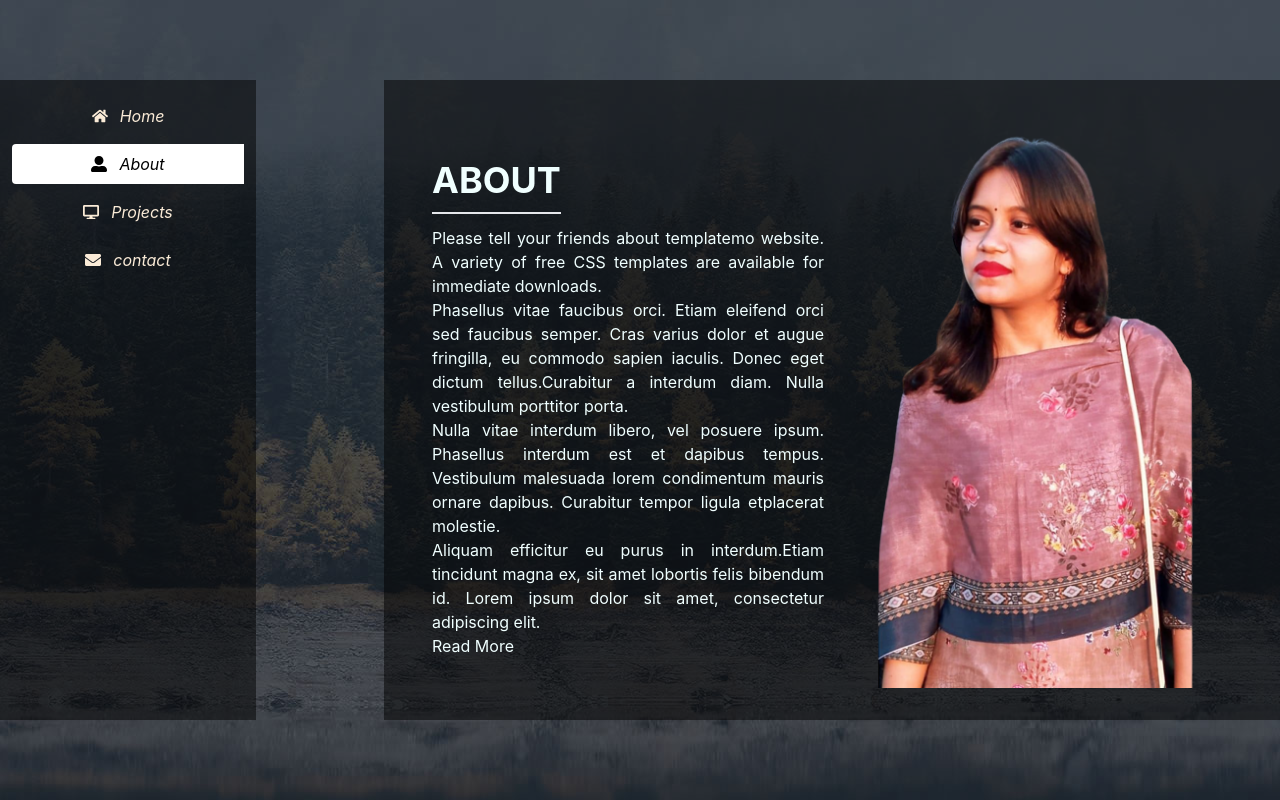
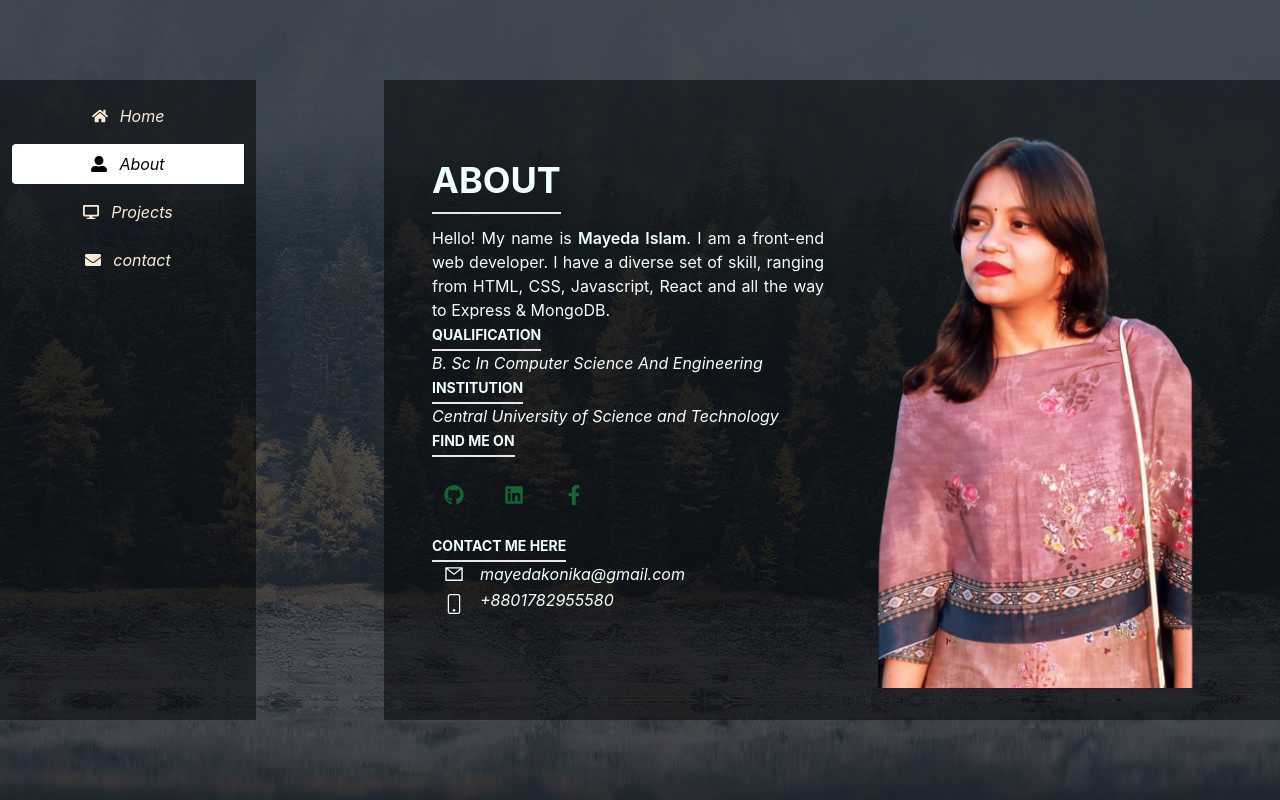
Before and after one commit to Mayeda-Islam/protfolio-front-end, a React (Create React App) app: page /about in a window 1280 px wide. Built offline with nearby package versions, Linux system fonts and the light colour scheme.

Commit message:
about page updated

```diff
--- a/src/Pages/About/About.js
+++ b/src/Pages/About/About.js
@@ -1,4 +1,7 @@
 import React from "react";
+import { FaFacebookF, FaGithub, FaLinkedin } from "react-icons/fa";
+import { AiOutlineMail } from "react-icons/ai";
+import { BsFillPhoneFill, BsPhone } from "react-icons/bs";
 import myImg from "../../images/my-img/mayeda.png";
 const About = () => {
   return (
@@ -11,31 +14,97 @@ const About = () => {
                 <h2 className="text-4xl uppercase font-bold border-b-2 inline-block pb-3 mb-3 mt-0">
                   About
                 </h2>
+                <p className="">
+                  Hello! My name is{" "}
+                  <span className="font-semibold">Mayeda Islam</span>. I am a
+                  front-end web developer. I have a diverse set of skill,
+                  ranging from HTML, CSS, Javascript, React and all the way to
+                  Express & MongoDB.
+                </p>
+                <div>
+                  <h2 className="text-sm uppercase font-bold border-b-2 inline-block pb-1 mt-0">
+                    Qualification
+                  </h2>
+                  <p>
+                    <em>B. Sc In Computer Science And Engineering</em>
+                  </p>
+                </div>
+                <h2 className="text-sm uppercase font-bold border-b-2 inline-block pb-1 mt-0">
+                  Institution
+                </h2>
                 <p>
-                  Please tell your friends about templatemo website. A variety
-                  of free CSS templates are available for immediate downloads.
+                  <em>Central University of Science and Technology</em>
                 </p>
-                <p>
-                  Phasellus vitae faucibus orci. Etiam eleifend orci sed
-                  faucibus semper. Cras varius dolor et augue fringilla, eu
-                  commodo sapien iaculis. Donec eget dictum tellus.
-                  <a href="#">Curabitur</a> a interdum diam. Nulla vestibulum
-                  porttitor porta.
-                </p>
-                <p>
-                  Nulla vitae interdum libero, vel posuere ipsum. Phasellus
-                  interdum est et dapibus tempus. Vestibulum malesuada lorem
-                  condimentum mauris ornare dapibus. Curabitur tempor ligula et
-                  <a href="#">placerat</a> molestie.
-                </p>
-                <p>
-                  Aliquam efficitur eu purus in interdum.
-                  <a href="#">Etiam tincidunt</a> magna ex, sit amet lobortis
-                  felis bibendum id. Lorem ipsum dolor sit amet, consectetur
-                  adipiscing elit.
-                </p>
-                <div className="main-btn">
-                  <a href="#3">Read More</a>
+                <div>
+                  <h2
+                    className="text-sm
+                    uppercase
+                    font-bold
+                    border-b-2
+                    inline-block
+                    pb-1
+                    mt-0"
+                  >
+                    Find me on
+                  </h2>
+                  <div>
+                    <div className="flex w-1/2 pl-0 p-4">
+                      <div className="px-3 py-3 bg-green-100 text-green-800 rounded-full bg-transparent text-xl mr-4">
+                        {" "}
+                        <a
+                          href="https://github.com/Mayeda-Islam"
+                          target="_blank"
+                          rel="noopener noreferrer"
+                        >
+                          {" "}
+                          <FaGithub></FaGithub>
+                        </a>
+                      </div>
+                      <div className="px-3 py-3 bg-green-100 text-green-800 rounded-full bg-transparent text-xl mr-4">
+                        {" "}
+                        <a href="https://www.linkedin.com/in/mayeda-islam/">
+                          {" "}
+                          <FaLinkedin></FaLinkedin>
+                        </a>
+                      </div>
+                      <div className="px-3 py-3 bg-green-100 text-green-800 rounded-full bg-transparent text-xl mr-4">
+                        {" "}
+                        <a
+                          href="https://www.facebook.com/"
+                          target="_blank"
+                          rel="noopener noreferrer"
+                        >
+                          {" "}
+                          <FaFacebookF></FaFacebookF>
+                        </a>
+                      </div>
+                    </div>
+                  </div>
+                </div>
+                <div>
+                  <h2
+                    className="text-sm
+                    uppercase
+                    font-bold
+                    border-b-2
+                    inline-block
+                    pb-1
+                    mt-0"
+                  >
+                    Contact me here
+                  </h2>
+                </div>
+                <div className="flex items-center justify-evenly ml-3 gap-x-4 w-1/2">
+                  <div className="text-xl">
+                    <AiOutlineMail></AiOutlineMail>
+                  </div>
+                  <em className="text-md">mayedakonika@gmail.com</em>
+                </div>
+                <div className="flex items-center justify-evenly gap-x-4 ml-3 w-1/3">
+                  <div className="text-xl mt-2 ">
+                    <BsPhone></BsPhone>
+                  </div>
+                  <em className="text-md ">+8801782955580</em>
                 </div>
               </div>
             </div>
--- a/src/Pages/Projects/Projects.js
+++ b/src/Pages/Projects/Projects.js
@@ -20,17 +20,19 @@ const Projects = () => {
                   <p className="text-sm tracking-wide leading-6 font-light ">
                     {project.description}
                   </p>
-                  <h2 className="text-xl uppercase font-bold border-b-2 inline-block pb-3  mt-0">
+                  <p className="uppercase font-bold text-sm my-2">
                     Technologies used
-                  </h2>
-                  <p className="mb-2 text-sm tracking-wide leading-6 font-light ">
-                    {project.technologies.map((technology) => technology)}
                   </p>
-                  <div className="">
-                    <h2 className="text-xl uppercase font-bold border-b-2 inline-block pb-3  mt-0">
-                      Project links
-                    </h2>
-                    <br />
+                  <p className="">
+                    {project.technologies.map((technology) => (
+                      <em className="bg-green-100 text-green-800 text-sm font-medium mr-2 px-2.5 py-0.5 rounded-lg dark:bg-green-900 dark:text-green-300">
+                        {technology}
+                      </em>
+                    ))}
+                  </p>
+                  <div className=" my-4">
+                    <h2 className="uppercase text-sm  font-bold  inline-block  mt-0">
+                      Project links :{" "}
                       {project.links.map((link) => (
                         <a
                           href={link.url}
@@ -42,6 +44,7 @@ const Projects = () => {
                           <em className="text-extrabold"> {link.title}</em>
                         </a>
                       ))}
+                    </h2>
                   </div>
                 </div>
               </div>
```
Lines whose indentation alone changed are shown as unchanged.
